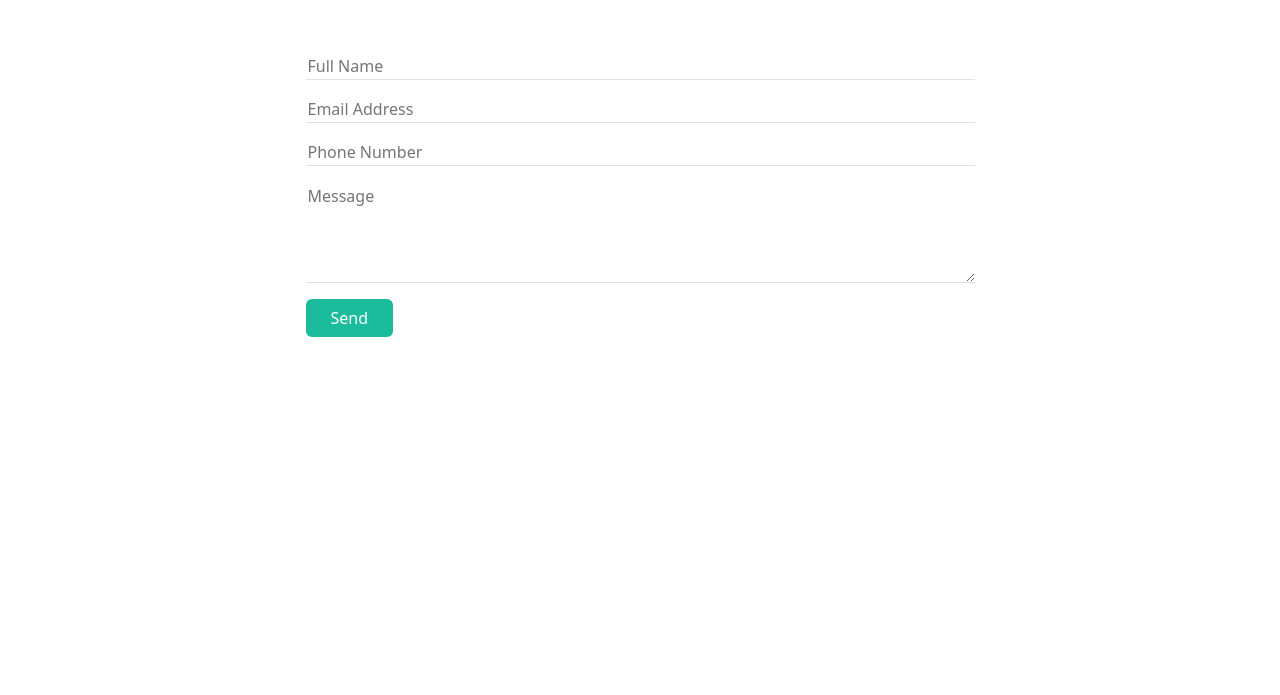
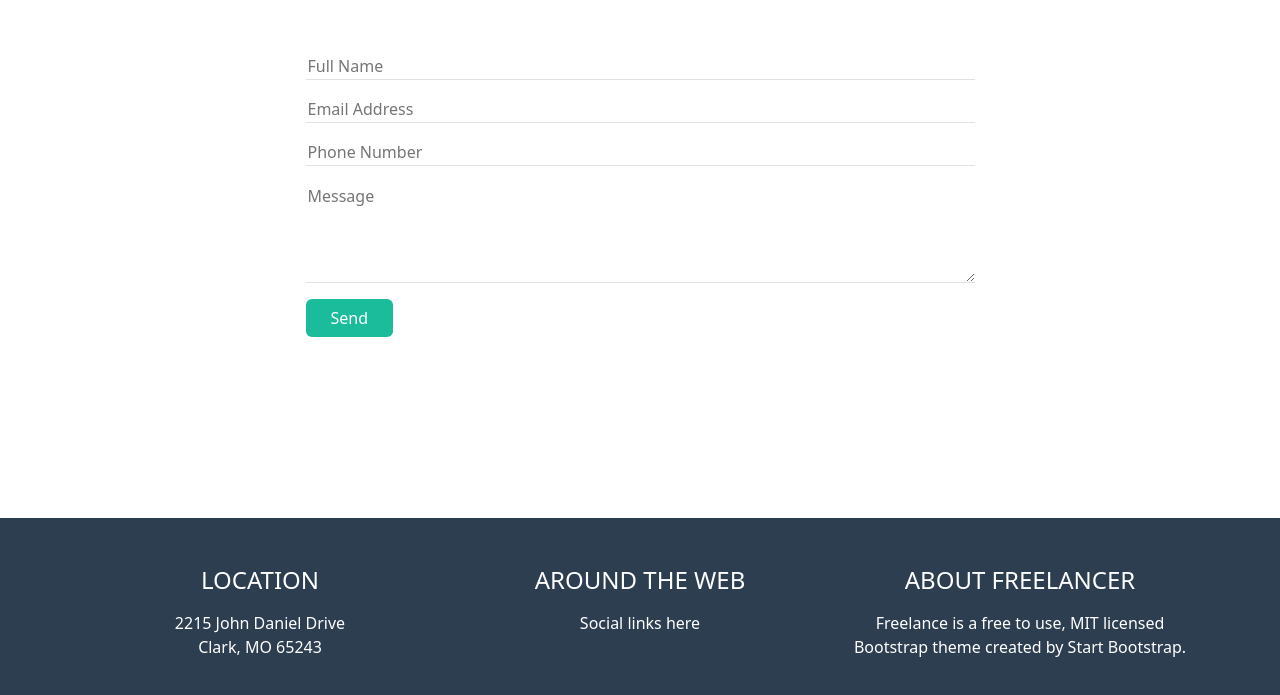
Before and after one commit to fatma20047/react_task, a React (Vite) app: page / in a window 1280 px wide. Shown: the part 1954-2649 px from the top of the page. Before the commit the page ends 2472 px from the top, so only its background shows below. Built offline with nearby package versions, Linux system fonts and the light colour scheme.

Commit message:
create footer component

```diff
--- a/src/App.jsx
+++ b/src/App.jsx
@@ -2,6 +2,7 @@ import Contact from "./components/ContactMe/Contact"
 import Navbar from "./components/Navbar/Navbar";
 import About from"./components/About/About";
 import Portfolio from "./components/Portfolio/Portfolio";
+import Footer from "./components/Footer/Footer";
 
 function App(){
 
@@ -10,6 +11,7 @@ function App(){
     <Portfolio/>
     <About/>
     <Contact/>
+    <Footer/>
   </div>
 }
 
```
